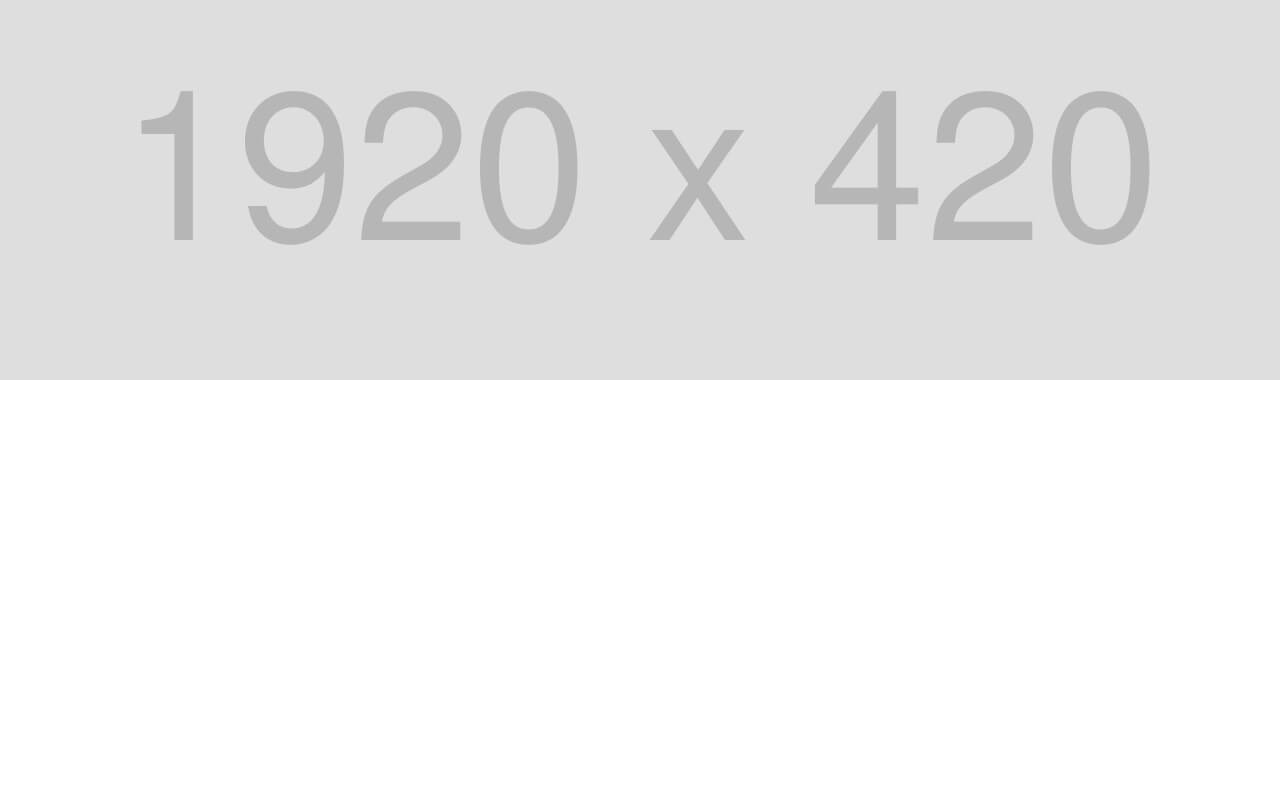
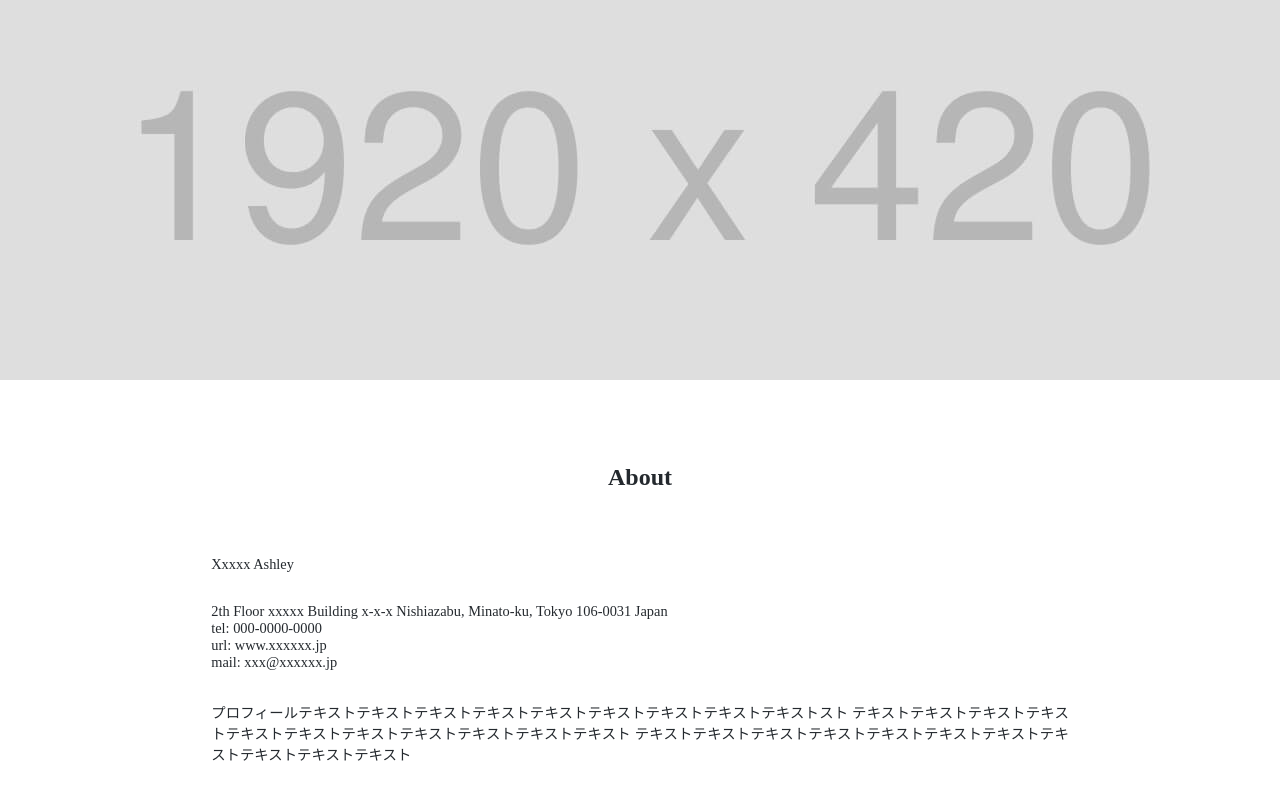
Before and after one commit to a-myzk/codestep-portfolio, a plain HTML site: page index.html in a window 1280 px wide. Shown: the part 310-1110 px from the top of the page. Before the commit the page ends 800 px from the top, so only its background shows below. Drawn offline with Linux system fonts and the light colour scheme; some packages are replaced by stand-ins of ours.

Commit message:
[Update]aboutセクション作成

```diff
--- a/css/style.css
+++ b/css/style.css
@@ -17,11 +17,22 @@ img {
 li {
   list-style: none;
 }
+.wrapper {
+  max-width: 960px;
+  margin: 0 auto 130px auto;
+  font-size: 0.9rem;
+  padding: 0 4%;
+}
 .site-title {
   line-height: 1px;
 }
 .site-title a {
   display: block;
+}
+.sec-title {
+  font-size: 1.5rem;
+  text-align: center;
+  margin-bottom: 65px;
 }
 
 /* ヘッダー */
@@ -63,12 +74,30 @@ li {
   object-fit: cover;
 }
 
+/* aboutセクション */
+#about ul {
+  margin-bottom: 30px;
+}
+#about li:first-child {
+  margin-bottom: 30px;
+}
+#about p {
+  text-align: justify;
+}
+
 /* メディアクエリ */
 @media screen and (max-width: 600px) {
+  .wrapper {
+    margin-bottom: 70px;
+  }
   .site-title {
     margin-top: 20px;
   }
+  .sec-title {
+    margin-bottom: 40px;
+  }
 
+  /* ヘッダー */
   #header {
     max-width: 100%;
     height: auto;
@@ -77,5 +106,5 @@ li {
   #header li {
     font-size: 0.8rem;
     margin-left: 20px;
+  }
 }
-}
--- a/index.html
+++ b/index.html
@@ -37,7 +37,19 @@
 
       <!-- aboutセクション -->
       <section id="about" class="wrapper">
-
+        <h2 class="sec-title">About</h2>
+        <ul>
+          <li>Xxxxx Ashley</li>
+          <li>2th Floor xxxxx Building x-x-x Nishiazabu, Minato-ku, Tokyo 106-0031 Japan</li>
+          <li>tel: 000-0000-0000</li>
+          <li>url: www.xxxxxx.jp</li>
+          <li>mail: xxx@xxxxxx.jp</li>
+        </ul>
+        <p>
+          プロフィールテキストテキストテキストテキストテキストテキストテキストテキストテキストスト
+          テキストテキストテキストテキストテキストテキストテキストテキストテキストテキストテキスト
+          テキストテキストテキストテキストテキストテキストテキストテキストテキストテキストテキスト
+        </p>
       </section>
 
       <!-- worksセクション -->
```
